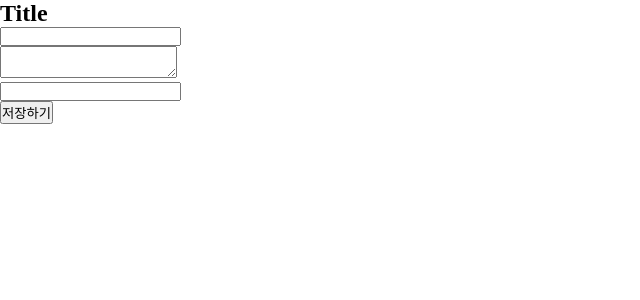
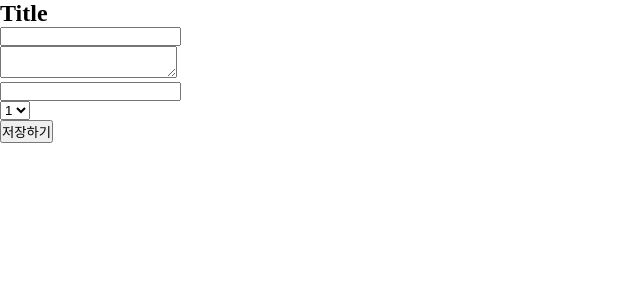
Before and after one commit to superbono/diary_react_01, a React (Create React App) app: page / in a window 1280 px wide. Shown: the top 300 px of the page, without its empty margins (0-640 px from the left). Built offline with nearby package versions, Linux system fonts and the light colour scheme.

Commit message:
author(input), emotion(select) 추가

```diff
--- a/src/App.js
+++ b/src/App.js
@@ -7,11 +7,12 @@
     title: "",
     content: "",
     author: "",
+    emotion: 1,
   });
 
   const onSubmit = (e) => {
     e.preventDefault();
-    console.log(state.title, state.content, state.author);
+    console.log(state.title, state.content, state.author, state.emotion);
     clearInput();
   };
 
@@ -20,7 +21,7 @@
   };
 
   const clearInput = () => {
-    setState({ title: "", content: "", author: "" });
+    setState({ title: "", content: "", author: "", emotion: 1 });
   };
 
   return (
@@ -40,6 +41,15 @@
         <div>
           <input name="author" value={state.author} onChange={handleChange} />
         </div>
+        <div>
+          <select value={state.emotion} name="emotion" onChange={handleChange}>
+            <option value={1}>1</option>
+            <option value={2}>2</option>
+            <option value={3}>3</option>
+            <option value={4}>4</option>
+            <option value={5}>5</option>
+          </select>
+        </div>
         <button type="submit">저장하기</button>
       </form>
     </div>
```
